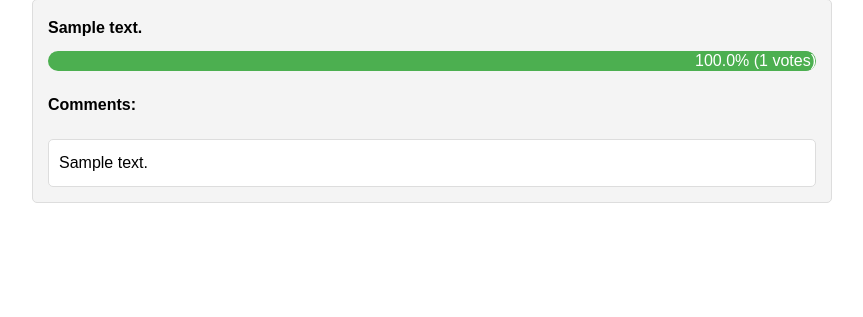
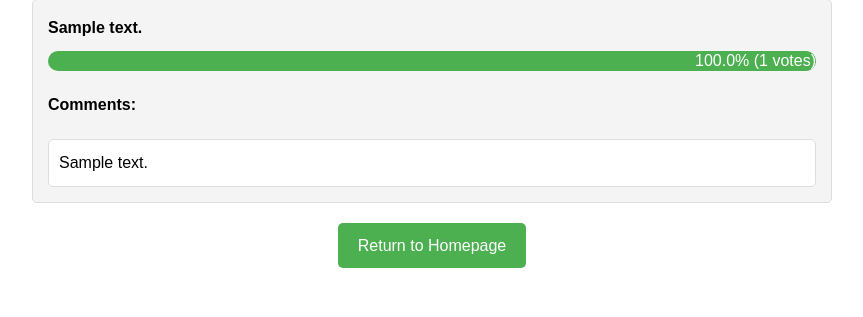
Before and after one commit to 094459/q-developer-workshop-demo-code, a Flask app: page /survey/1/results in a window 1280 px wide. Shown: the part 202-519 px from the top of the page, without its empty margins (208-1071 px from the left). Run offline with Flask 3, Linux system fonts and the light colour scheme; a user stored in the database is signed in; tables that the repository leaves empty hold one stand-in row (values such as "Sample post").

Commit message:
completed

```diff
--- a/templates/index.html
+++ b/templates/index.html
@@ -19,7 +19,7 @@
   {% if surveys %}
     <ul>
     {% for survey in surveys %}
-      <li><a href="{{ url_for('survey', survey_id=survey.id) }}">{{ survey.title }}</a></li>
+      <li><a href="{{ url_for('survey', survey_id=survey.id) }}">{{ survey.title }}</a> | <a href="{{ url_for('survey_results', survey_id=survey.id) }}">View Results</a></li>
     {% endfor %}
     </ul>
   {% else %}
--- a/templates/survey.html
+++ b/templates/survey.html
@@ -16,4 +16,9 @@
     <textarea id="comment" name="comment"></textarea>
     <button type="submit">Submit Feedback</button>
 </form>
+
+{% if current_user.is_authenticated and current_user.id == survey.creator_id %}
+<p><a href="{{ url_for('survey_results', survey_id=survey.id) }}">View Results</a></p>
+{% endif %}
+
 {% endblock %}
--- a/templates/survey_results.html
+++ b/templates/survey_results.html
@@ -56,6 +56,22 @@
             padding: 10px;
             margin-top: 5px;
         }
+        .return-link {
+        text-align: center;
+        margin-top: 20px;
+    }
+    .return-link a {
+        display: inline-block;
+        padding: 10px 20px;
+        background-color: #4CAF50;
+        color: white;
+        text-decoration: none;
+        border-radius: 5px;
+        transition: background-color 0.3s;
+    }
+    .return-link a:hover {
+        background-color: #45a049;
+    }
     </style>
 </head>
 <body>
@@ -88,5 +104,9 @@
             </div>
         {% endfor %}
     </div>
+        <!-- Add the following code for the "Return to Homepage" link -->
+        <div class="return-link">
+            <a href="/">Return to Homepage</a>
+        </div>
 </body>
 </html>
```
